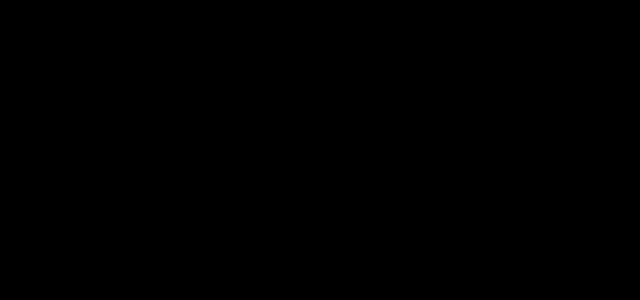
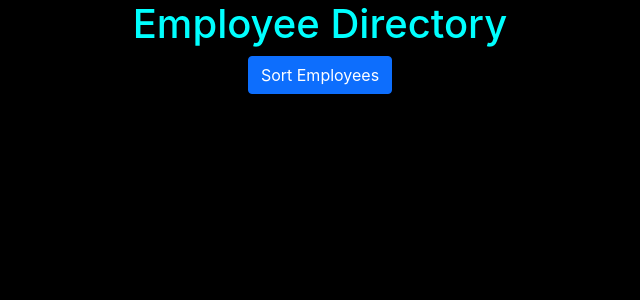
Before and after one commit to AlexWaller1/reactEmployeeDirectory, a React (Create React App) app in the folder NewReactApp-5/: page / in a window 1280 px wide. Shown: the top 300 px of the page, without its empty margins (320-960 px from the left). Built offline with nearby package versions, Linux system fonts and the light colour scheme.

Commit message:
passing props to components

```diff
--- a/NewReactApp-5/src/components/EmployeeDiv.jsx
+++ b/NewReactApp-5/src/components/EmployeeDiv.jsx
@@ -5,7 +5,11 @@ import EmployeeList from './EmployeeList';
 
  const EmployeeDiv = () => {
   return (
-    <div></div>
+    <div>
+        <Header  text="Employee Directory"/>
+        <SortButton text="Sort Employees"/>
+        <EmployeeList />
+    </div>
   )
 }
 
--- a/NewReactApp-5/src/components/EmployeeList.jsx
+++ b/NewReactApp-5/src/components/EmployeeList.jsx
@@ -2,7 +2,7 @@ import React from 'react'
 
  const EmployeeList = () => {
   return (
-    <div>EmployeeList</div>
+    <div></div>
   )
 }
 
--- a/NewReactApp-5/src/components/SortButton.jsx
+++ b/NewReactApp-5/src/components/SortButton.jsx
@@ -1,8 +1,8 @@
 import React from 'react'
 
- const SortButton = () => {
+ const SortButton = ({text}) => {
   return (
-    <div>SortButton</div>
+    <button className='btn btn-primary'>{text}</button>
   )
 }
 
```
